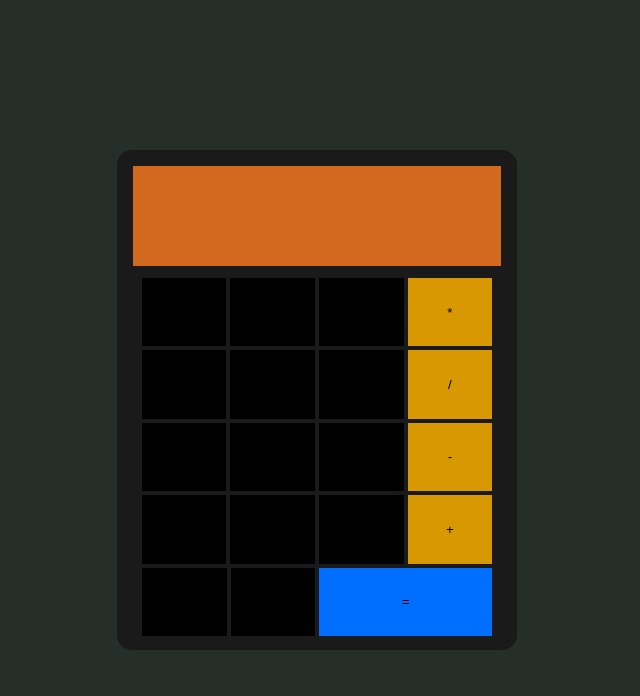
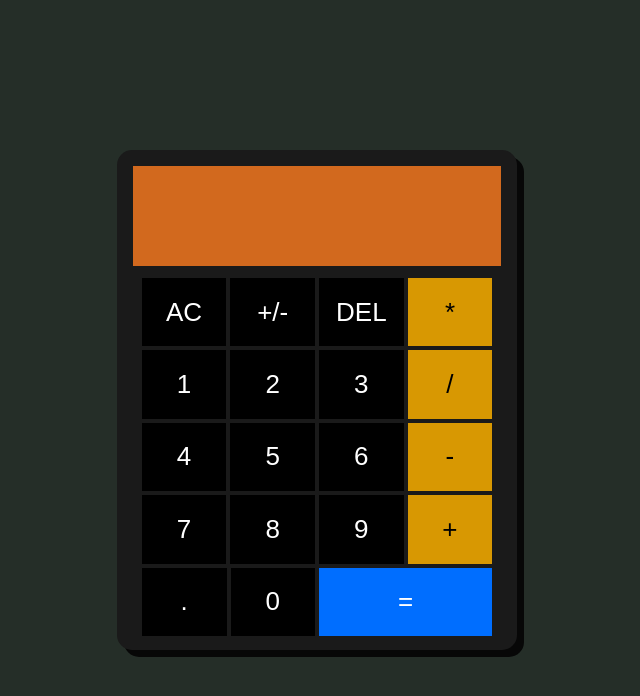
Before and after one commit to Mxhrshad/Calculator, a plain HTML site: page index.html in a window 1280 px wide. Shown: the whole page, without its empty margins (323-963 px from the left). Drawn offline with Linux system fonts and the light colour scheme.

Commit message:
Edit style.css

```diff
--- a/style.css
+++ b/style.css
@@ -22,12 +22,35 @@ body{
     border-radius: 15px;
     padding: 1rem;
     flex-direction: column;
+    box-shadow: 7px 7px rgb(7, 7, 7);
 }
 
 .output{
     width: 100%;
     height: 100px;
     background-color: chocolate;
+    display: flex;
+    align-items: center;
+    flex-direction: column;
+    font-weight: bold;
+}
+
+.previous{
+    width: 100%;
+    height: 25%;
+    padding: 4px;
+    display: flex;
+    align-items: center;
+}
+
+.current{
+    width: 100%;
+    height: 75%;
+    font-size: 38px;
+    padding: 4px;
+    font-weight: bold;
+    display: flex;
+    align-items: center;
 }
 
 .numpad{
@@ -44,22 +67,18 @@ body{
     width: 23%;
     height: 19%;
     background-color: black;
+    color: #fff;
+    font-size: 26px;
     margin: 2px;
     display: flex;
     justify-content: center;
     align-items: center;
+    cursor: pointer;
 }
 
-.icon p{
-    color: #fff;
-    font-size: 26px;
-}
 
 .operator{
     background-color: #d89802;
-}
-
-.operator p{
     color: #000000;
     font-size: 26px;
 }
@@ -68,8 +87,5 @@ body{
     width: 47%;
     height: 19%;
     background-color: #006eff;
-}
-
-.equal p{
     color: #fff;
 }
```
